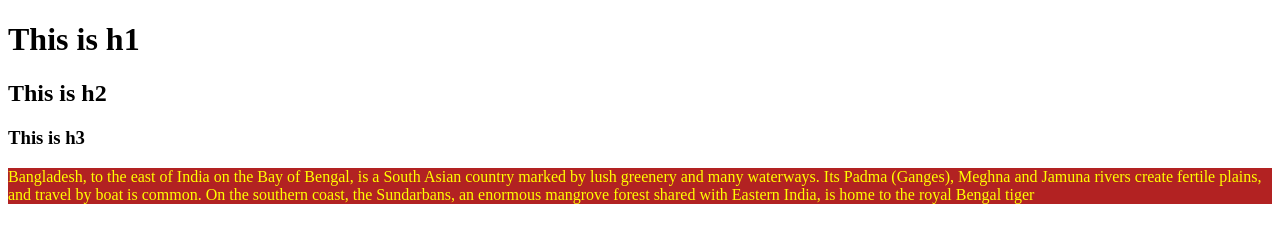
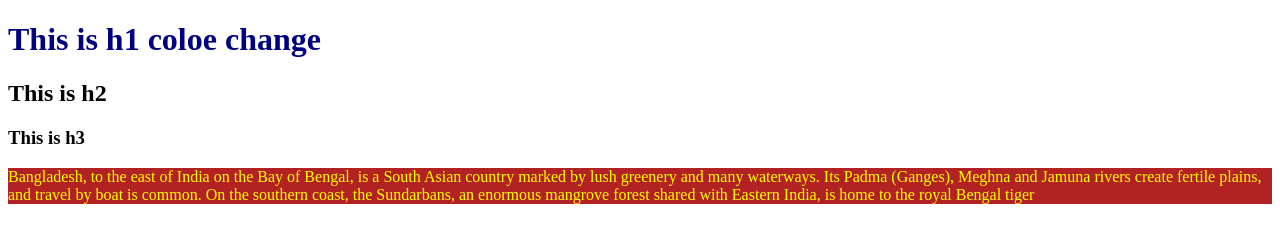
Before and after one commit to sabbir290/my-second-repo, a plain HTML site: page index.html in a window 1280 px wide. Drawn offline with Linux system fonts and the light colour scheme.

Commit message:
h1 color change

```diff
--- a/css.css
+++ b/css.css
@@ -2,3 +2,6 @@ p{
     color: yellow;
     background-color: firebrick;
 }
+h1{
+    color: navy;
+}
--- a/index.html
+++ b/index.html
@@ -8,7 +8,7 @@
     <link rel="stylesheet" href="css.css">
 </head>
 <body>
-    <H1>This is h1</H1>
+    <H1>This is h1 coloe change</H1>
     <h2>This is h2</h2>
     <h3>This is h3</h3>
     <p>Bangladesh, to the east of India on the Bay of Bengal, is a South Asian country marked by lush greenery and many waterways. Its Padma (Ganges), Meghna and Jamuna rivers create fertile plains, and travel by boat is common. On the southern coast, the Sundarbans, an enormous mangrove forest shared with Eastern India, is home to the royal Bengal tiger</p>
```
